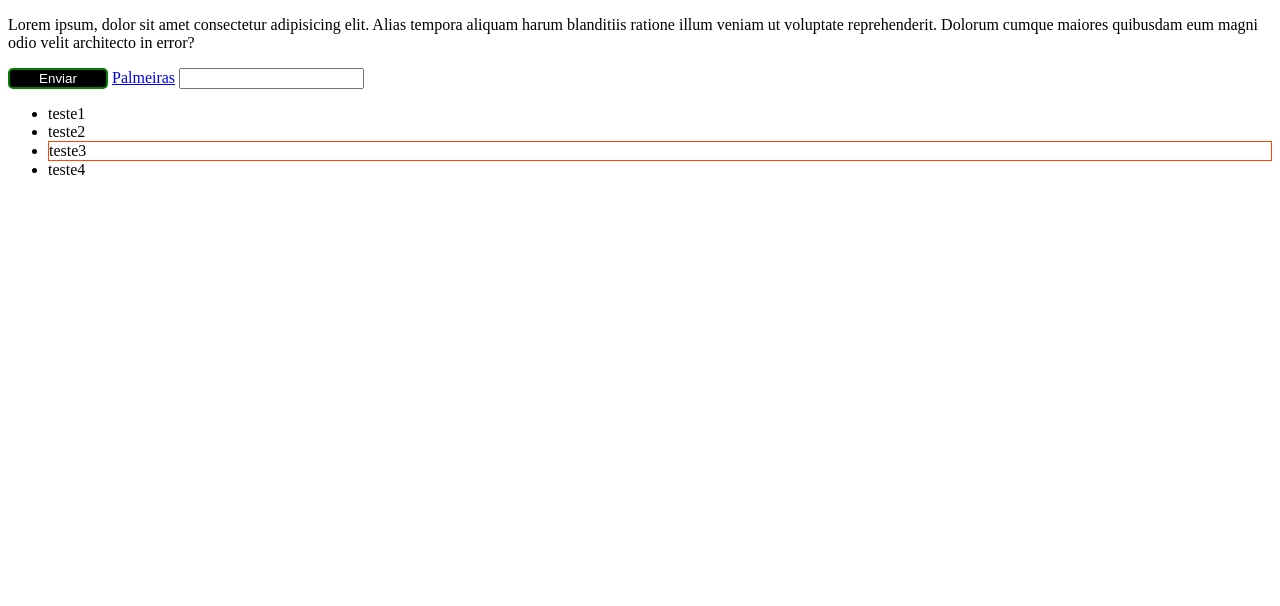
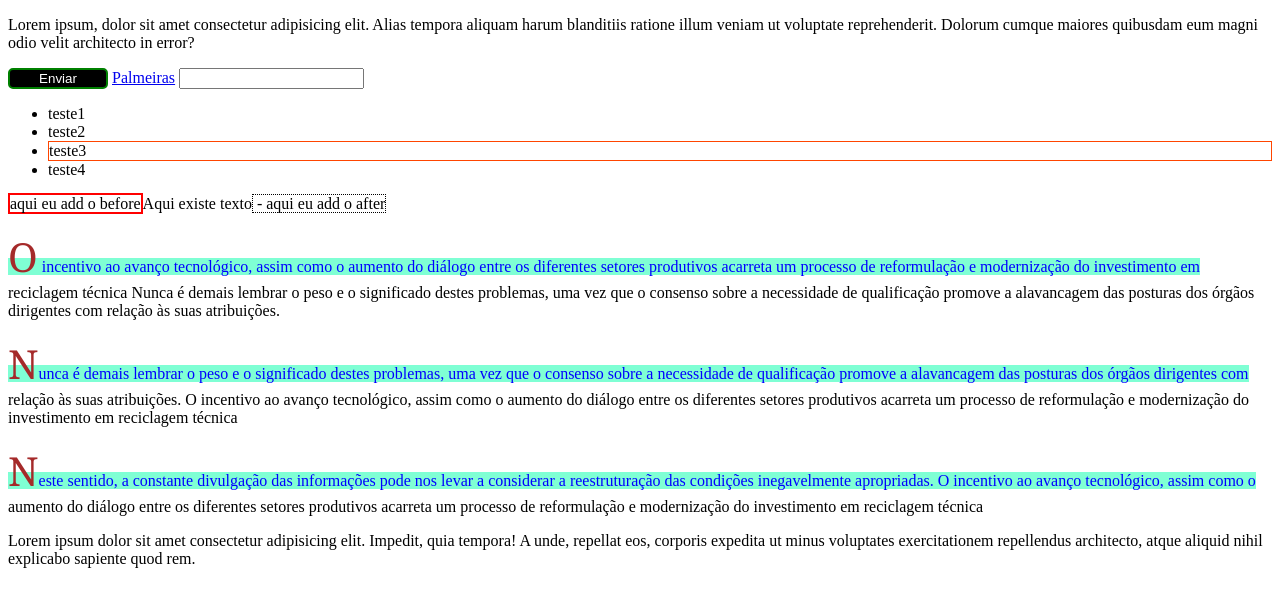
Before and after one commit to DanielaSabino06/DEV_WEBIOS_2024, a website: page CSS/CSS07-Pseudo/index.html in a window 1280 px wide. Drawn offline with Linux system fonts and the light colour scheme.

Commit message:
aula de pseudos

```diff
--- a/CSS/CSS07-Pseudo/index.html
+++ b/CSS/CSS07-Pseudo/index.html
@@ -22,5 +22,17 @@
         <li>teste3</li>
         <li>teste4</li>
     </ul>
+
+    <p id="P2">Aqui existe texto</p>
+
+    <p class="P3">O incentivo ao avanço tecnológico, assim como o aumento do diálogo entre os diferentes setores produtivos acarreta um processo de reformulação e modernização do investimento em reciclagem técnica
+        Nunca é demais lembrar o peso e o significado destes problemas, uma vez que o consenso sobre a necessidade de qualificação promove a alavancagem das posturas dos órgãos dirigentes com relação às suas atribuições.</p>
+
+    <p class="P3">Nunca é demais lembrar o peso e o significado destes problemas, uma vez que o consenso sobre a necessidade de qualificação promove a alavancagem das posturas dos órgãos dirigentes com relação às suas atribuições. O incentivo ao avanço tecnológico, assim como o aumento do diálogo entre os diferentes setores produtivos acarreta um processo de reformulação e modernização do investimento em reciclagem técnica</p>
+
+    <p class="P3">Neste sentido, a constante divulgação das informações pode nos levar a considerar a reestruturação das condições inegavelmente apropriadas. O incentivo ao avanço tecnológico, assim como o aumento do diálogo entre os diferentes setores produtivos acarreta um processo de reformulação e modernização do investimento em reciclagem técnica</p>
+
+    <p id="P5">Lorem ipsum dolor sit amet consectetur adipisicing elit. Impedit, quia tempora! A unde, repellat eos, corporis expedita ut minus voluptates exercitationem repellendus architecto, atque aliquid nihil explicabo sapiente quod rem.</p>
+
 </body>
 </html>
--- a/CSS/CSS07-Pseudo/style.css
+++ b/CSS/CSS07-Pseudo/style.css
@@ -29,3 +29,49 @@ input:focus{
 li:nth-child(3){
     border:1px solid orangered;
 }
+
+
+/* aqui você consegue fazer configurações depois da tag */
+#P2::after{
+    content: " - aqui eu add o after";
+    border: 1px dotted black;
+}
+
+/* aqui você consegue fazer confifurações antes da tag */
+
+#P2::before{
+    content: "aqui eu add o before";
+    border: solid 2px red;
+}
+
+.P3::first-letter{
+    font-size: 40px;
+    color: brown;
+    font-family:Georgia, 'Times New Roman', Times, serif;
+    font-weight: 500;
+}
+
+
+.P3::first-line{
+    background-color: aquamarine;
+    color:blue;
+}
+
+#P5::selection{
+    background-color: yellow;
+    color: blue;
+
+}
+
+/* #P5::selection{
+    background-color: yellow;
+    color: blue;    aqui selecionamos outra cor de fundo e cor ao selecionar o texto */
+
+
+
+
+
+/* font-size: 40px; tamanho da fonte
+    color: brown; cor
+    font-family:Georgia, 'Times New Roman', Times, serif; (fonte)
+    font-weight: 500; espessura da fonte*/
```
